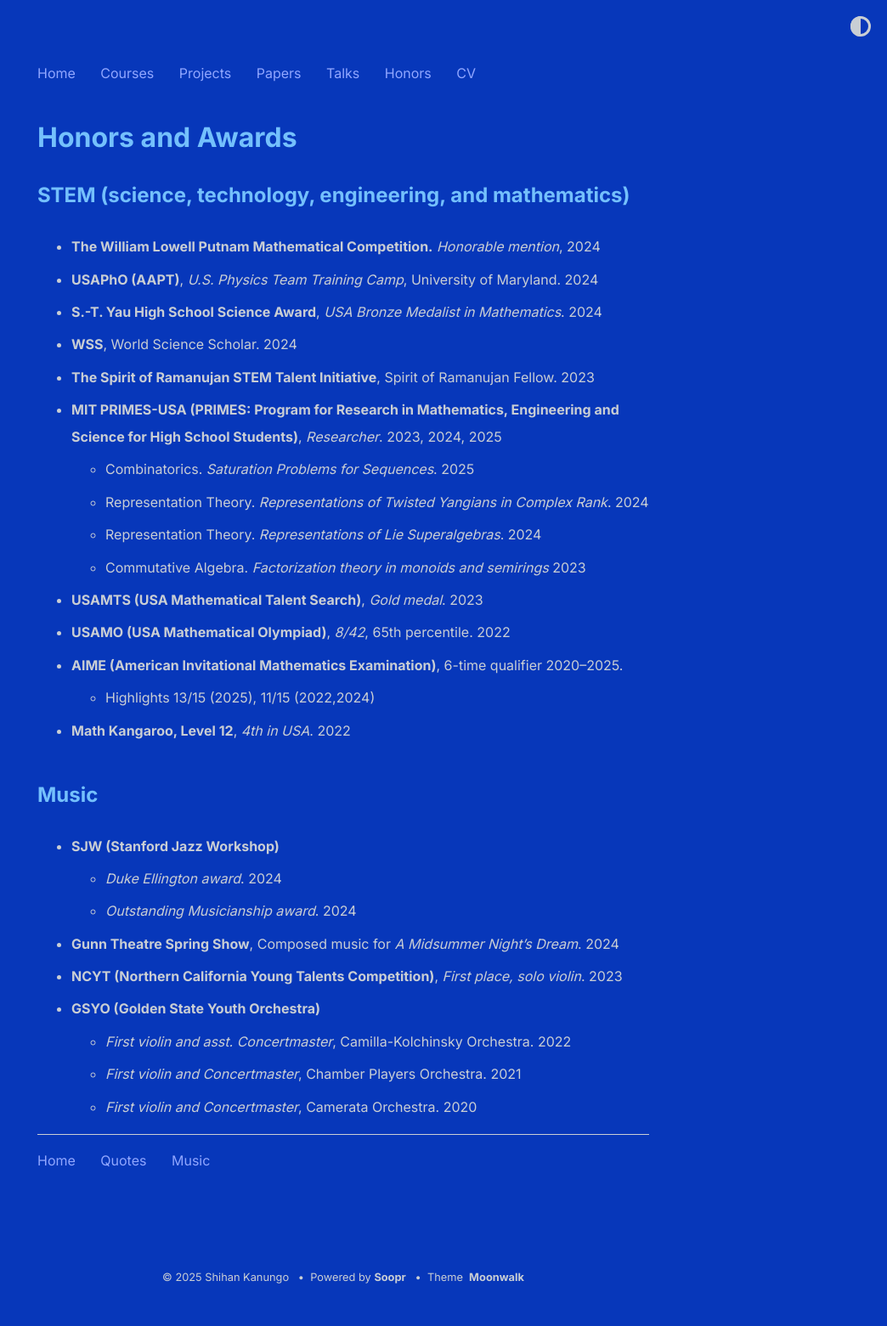
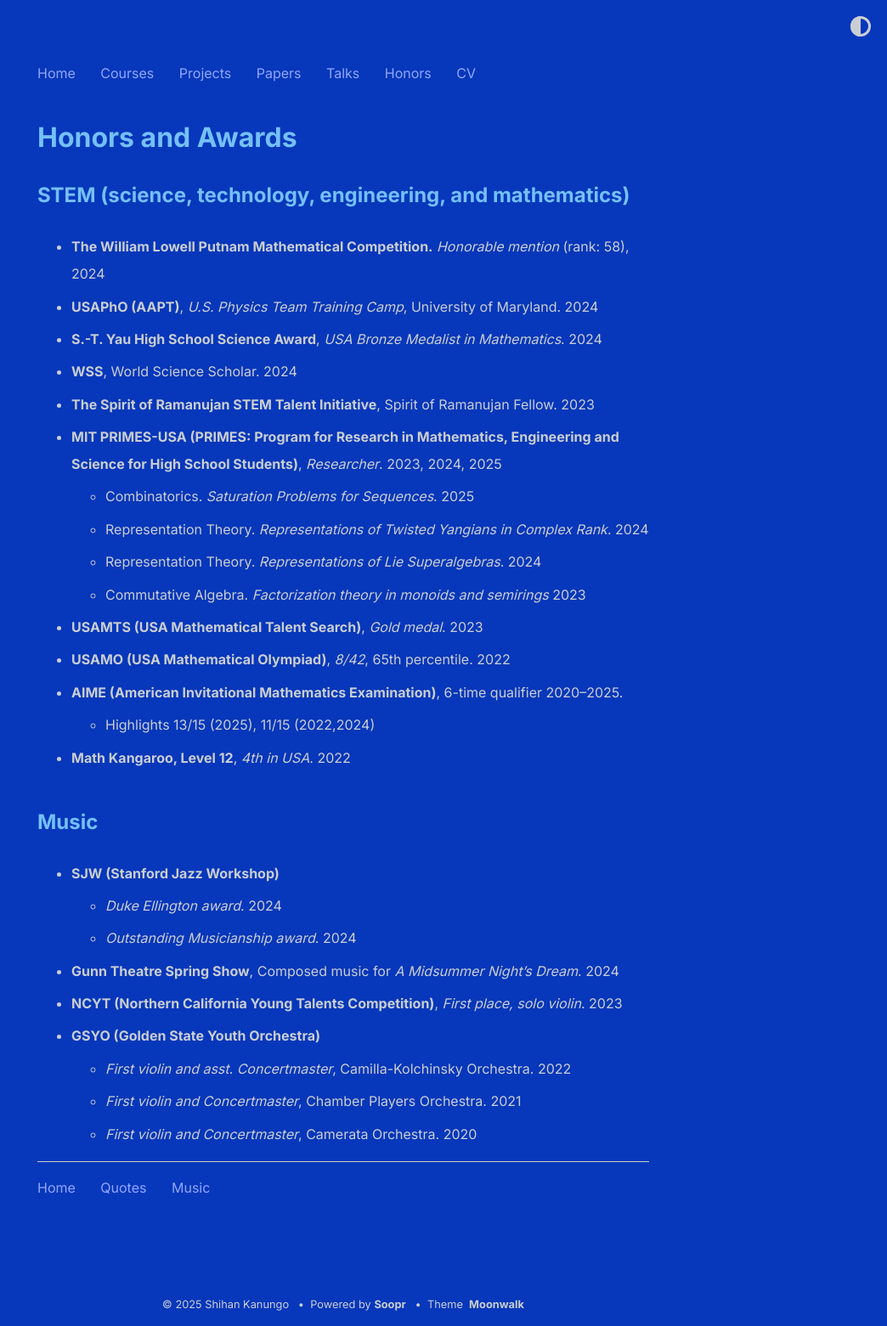
Before and after one commit to shihankanungo/shihankanungo.github.io, a Jekyll site: the page built from honors.md, in a window 1280 px wide. Shown: the whole page at 85% size, without its empty margins (236-1280 px from the left). Built offline with Jekyll 4.4.1, drawn with Linux system fonts in a browser that asks for light colours; before the commit the page ends 1529 px from its top, so only the background shows below that.

Commit message:
Update honors.md

```diff
--- a/honors.md
+++ b/honors.md
@@ -5,7 +5,7 @@
 
 ## STEM (science, technology, engineering, and mathematics)
 
-- **The William Lowell Putnam Mathematical Competition.** *Honorable mention*, 2024
+- **The William Lowell Putnam Mathematical Competition.** *Honorable mention* (rank: 58), 2024
 - **USAPhO (AAPT)**, *U.S. Physics Team Training Camp*, University of Maryland. 2024
 - **S.-T. Yau High School Science Award**, *USA Bronze Medalist in Mathematics*. 2024
 - **WSS**, World Science Scholar. 2024
```
